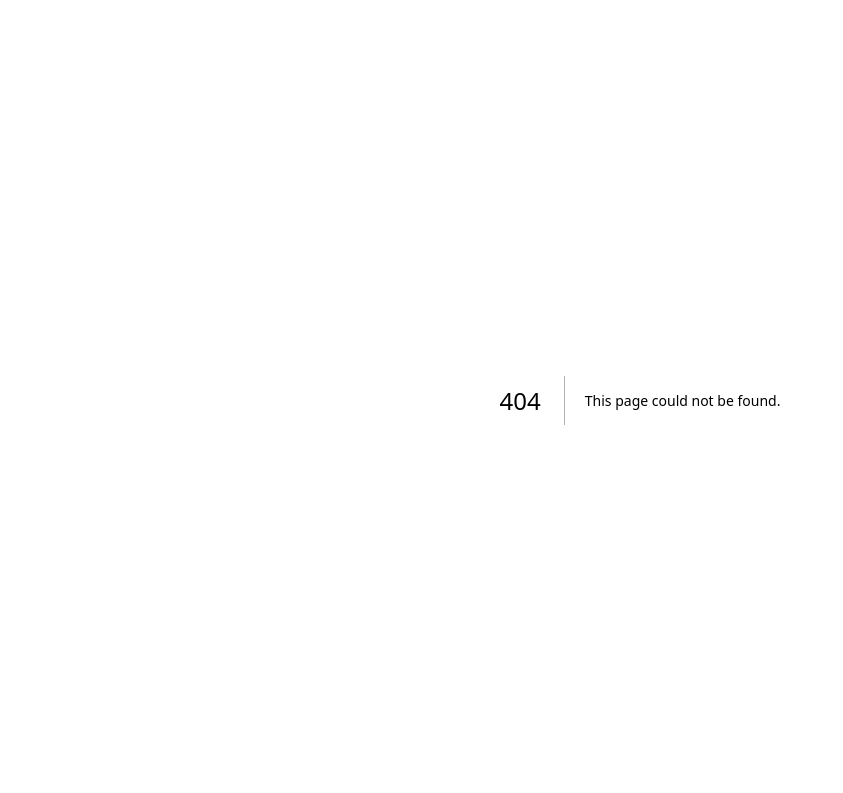
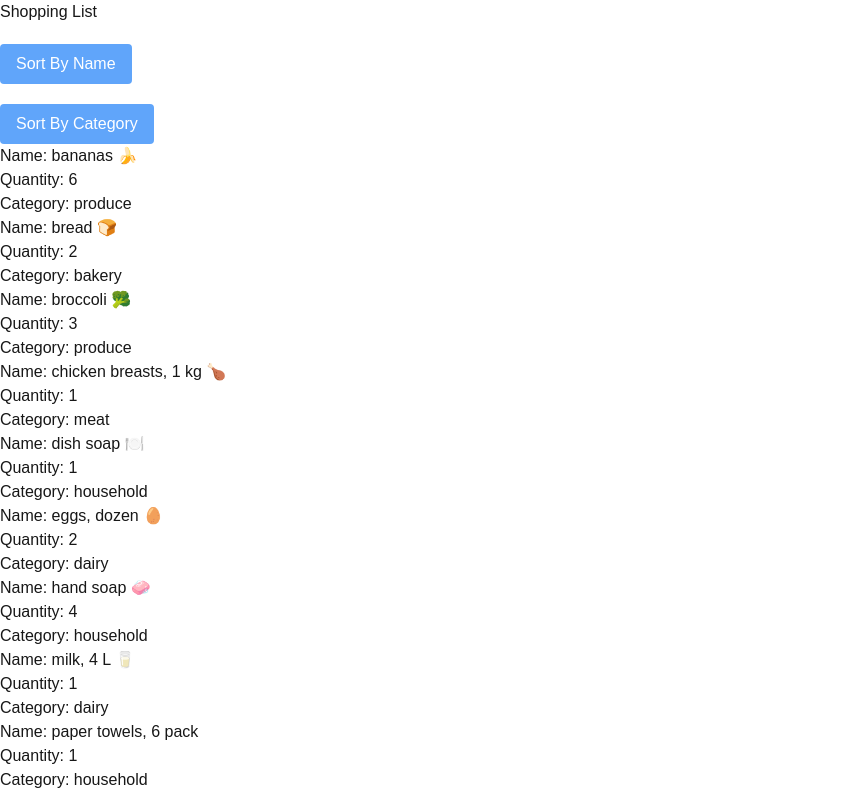
Before and after one commit to UltramateDiamond/cprg306-assignments, a Next.js app: page /week-6 in a window 1280 px wide. Before the commit this address had no page. Shown: the top 793 px of the page, without its empty margins (0-843 px from the left). Built offline with nearby package versions, Linux system fonts and the light colour scheme.

Commit message:
Incomplete

```diff
--- a/app/page.js
+++ b/app/page.js
@@ -37,6 +37,14 @@ export default function Home() {
             Week 5
           </Link>
           </ul>
+        <ul>
+          <Link
+            className="underline text-cyan-600 hover:text-cyan-300"
+            href="./week-6/"
+          >
+            Week 6
+          </Link>
+          </ul>
         </li>
     </main>
   );
--- /dev/null
+++ b/app/week-6/item-list.js
@@ -0,0 +1,55 @@
+"use client"
+
+import Item from "./item";
+import { useState } from "react";
+import itemsData from "./items.json";
+
+
+export default function ItemList(){
+
+    const[sortBy, setSortBy] = useState("name");
+    const[items, setItems] = useState(itemsData);
+
+    const sortItems = () => {
+        const sortedItems = [...items];
+
+        sortedItems.sort((a, b) =>{
+            console.log(sortBy);
+            if (sortBy === 'name') {
+                return a.name.localeCompare(b.name);
+            } else if (sortBy === 'category') {
+                return a.name.localeCompare(b.name);
+            } else {
+                return 'invalid'
+            }
+        });
+
+        return sortedItems;
+    }
+
+    const handleSortByName = () => {
+        setSortBy("name");
+        setItems(sortItems());
+    };
+
+    const handleSortByCategory = () => {
+        setSortBy("category");
+        setItems(sortItems());
+    };
+
+    return(
+        <main>
+            <p>
+                <button className="bg-blue-400 hover:bg-blue-700 active:bg-yellow-300 rounded text-white mt-5 px-4 py-2" onClick={handleSortByName}>Sort By Name</button>
+            </p>
+            <p>
+                <button className="bg-blue-400 hover:bg-blue-700 active:bg-yellow-300 rounded text-white mt-5 px-4 py-2" onClick={handleSortByCategory}>Sort By Category</button>
+            </p>
+            <ul>
+                {sortItems().map((item) => (
+                    <Item name={item.name} quantity={item.quantity} category={item.category} />
+                    ))}
+            </ul>
+        </main>
+    );
+}
--- /dev/null
+++ b/app/week-6/item.js
@@ -0,0 +1,20 @@
+"use client"
+
+import React from "react";
+
+export default function Items({name, quantity, category}){
+
+    return(
+        <li>
+            <ul>
+                <h1>Name: {name}</h1>
+            </ul>
+            <ul>
+                <h1>Quantity: {quantity}</h1>
+            </ul>
+            <ul>
+                <h1>Category: {category}</h1>
+            </ul>
+        </li>
+    );
+}
--- /dev/null
+++ b/app/week-6/items.json
@@ -0,0 +1,74 @@
+[
+    {
+      "id": "1h2GJKH12gkHG31h1H",
+      "name": "milk, 4 L 🥛",
+      "quantity": 1,
+      "category": "dairy"
+    },
+    {
+      "id": "2KJH3k2j3H1k2J3K1H",
+      "name": "bread 🍞",
+      "quantity": 2,
+      "category": "bakery"
+    },
+    {
+      "id": "3h2KJH3k2j3H1k2J3",
+      "name": "eggs, dozen 🥚",
+      "quantity": 2,
+      "category": "dairy"
+    },
+    {
+      "id": "4k2J3K1H2GJKH12gk",
+      "name": "bananas 🍌",
+      "quantity": 6,
+      "category": "produce"
+    },
+    {
+      "id": "5H1h1H2KJH3k2j3H",
+      "name": "broccoli 🥦",
+      "quantity": 3,
+      "category": "produce"
+    },
+    {
+      "id": "6H1k2J3K1H2GJKH1",
+      "name": "chicken breasts, 1 kg 🍗",
+      "quantity": 1,
+      "category": "meat"
+    },
+    {
+      "id": "7gkHG31h1H2KJH3k",
+      "name": "pasta sauce 🍝",
+      "quantity": 3,
+      "category": "canned goods"
+    },
+    {
+      "id": "8j3H1k2J3K1H2GJK",
+      "name": "spaghetti, 454 g 🍝",
+      "quantity": 2,
+      "category": "dry goods"
+    },
+    {
+      "id": "9H12gkHG31h1H2KJ",
+      "name": "toilet paper, 12 pack 🧻",
+      "quantity": 1,
+      "category": "household"
+    },
+    {
+      "id": "10H3k2j3H1k2J3K1",
+      "name": "paper towels, 6 pack",
+      "quantity": 1,
+      "category": "household"
+    },
+    {
+      "id": "11k2J3K1H2GJKH12",
+      "name": "dish soap 🍽️",
+      "quantity": 1,
+      "category": "household"
+    },
+    {
+      "id": "12GJKH12gkHG31h1",
+      "name": "hand soap 🧼",
+      "quantity": 4,
+      "category": "household"
+    }
+  ]
--- /dev/null
+++ b/app/week-6/page.js
@@ -0,0 +1,16 @@
+"use client"
+
+import ItemList from "./item-list";
+
+export default function Page(){
+
+
+    return(
+        <main>
+            <h1>
+                Shopping List
+                <ItemList/>
+            </h1>
+        </main>
+    );
+}
```
